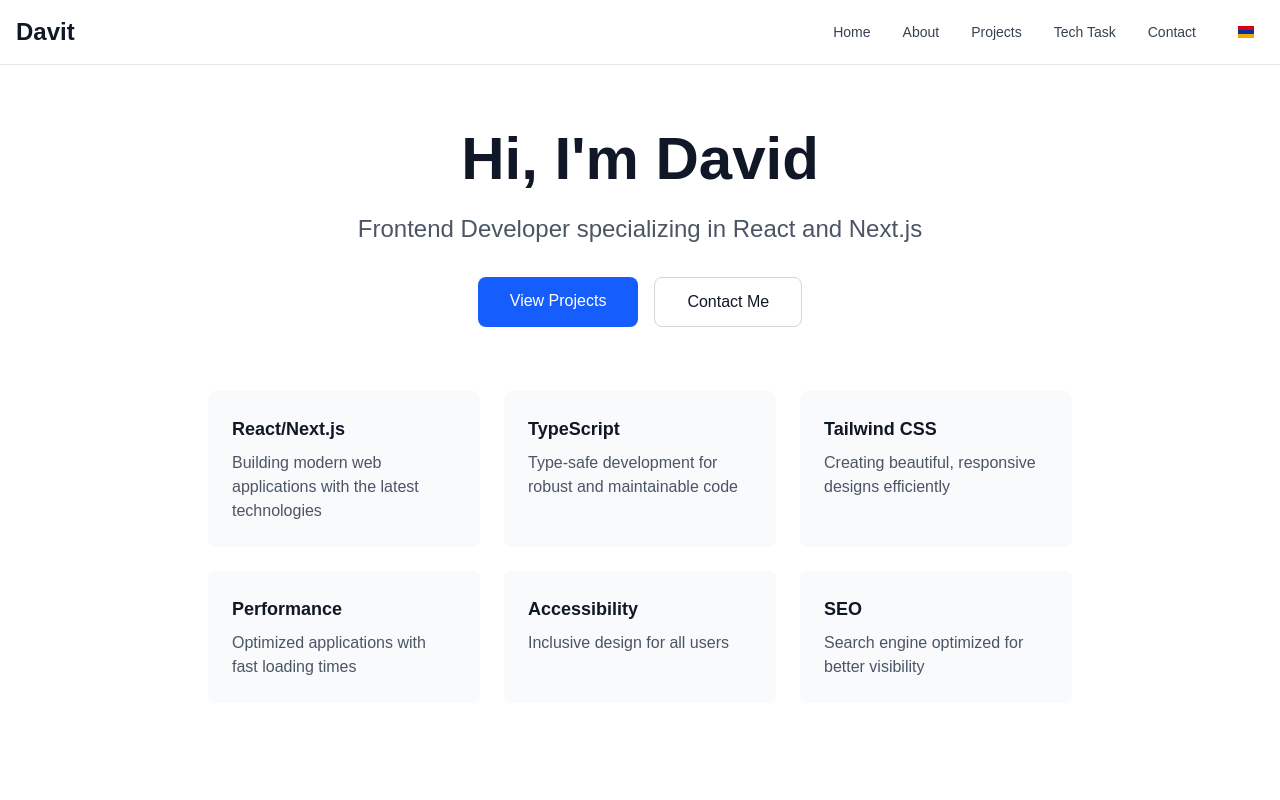
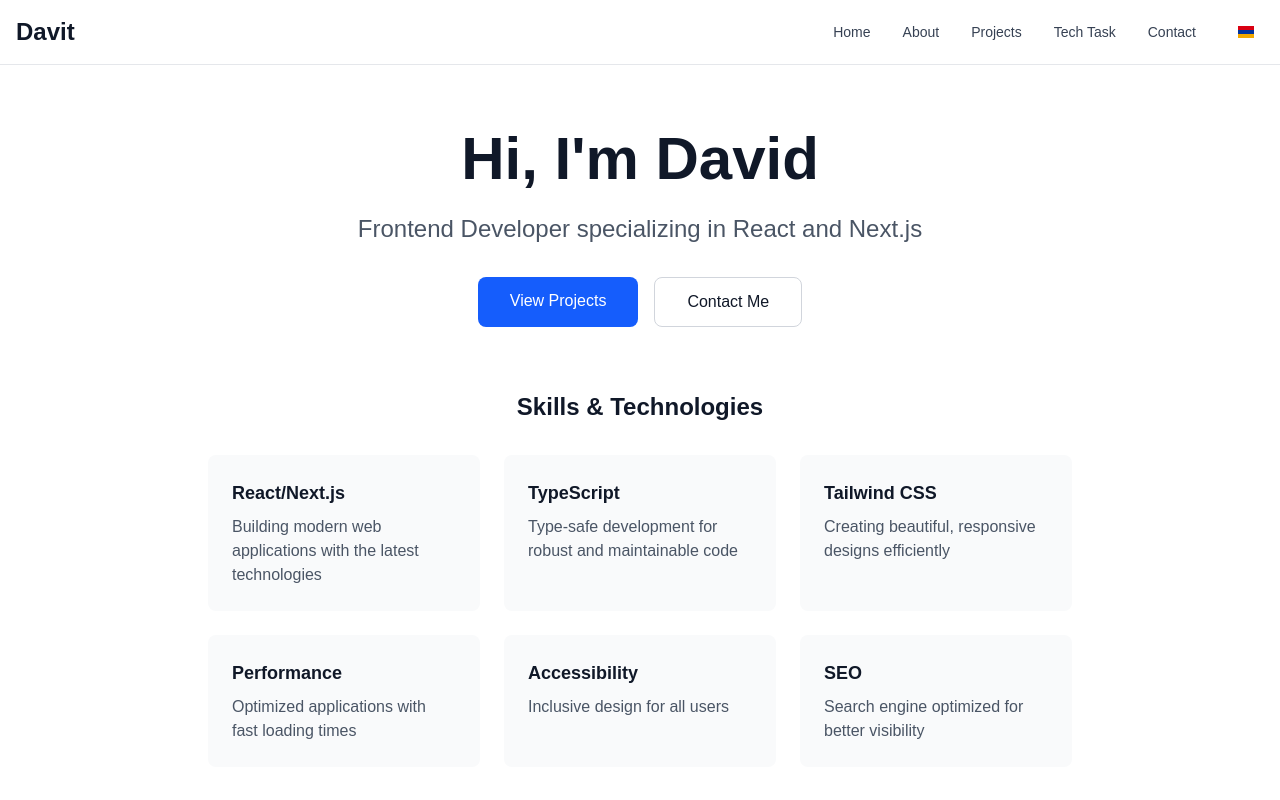
Before and after one commit to DavidGyulinyan/portfolio, a Next.js app: page /Davit-Gyulinyan-Resume.pdf in a window 1280 px wide. Shown: the top 800 px of the page. Built offline with nearby package versions, Linux system fonts and the light colour scheme.

Commit message:
fix: accessibility usage

```diff
--- a/app/[lang]/page.tsx
+++ b/app/[lang]/page.tsx
@@ -66,7 +66,11 @@ export default async function Home({ params }: PageProps) {
           </div>
         </div>
 
-        <div className="grid md:grid-cols-2 lg:grid-cols-3 gap-6 mt-16">
+        <section className="mt-16">
+          <h2 className="text-2xl font-bold text-gray-900 dark:text-white mb-8 text-center">
+            {locale === 'en' ? 'Skills & Technologies' : 'Հմտություններ և տեխնոլոգիաներ'}
+          </h2>
+          <div className="grid md:grid-cols-2 lg:grid-cols-3 gap-6">
             {t.skills.map((skill, index) => (
               <div key={index} className="bg-gray-50 dark:bg-gray-800 p-6 rounded-lg">
                 <h3 className="text-lg font-semibold text-gray-900 dark:text-white mb-2">
@@ -76,6 +80,7 @@ export default async function Home({ params }: PageProps) {
               </div>
             ))}
           </div>
+        </section>
       </main>
     </div>
   );
--- a/app/components/Navigation.tsx
+++ b/app/components/Navigation.tsx
@@ -47,6 +47,8 @@ export default function Navigation() {
           {/* Mobile menu button */}
           <button
             onClick={() => setIsMenuOpen(!isMenuOpen)}
+            aria-label={isMenuOpen ? "Close menu" : "Open menu"}
+            aria-expanded={isMenuOpen}
             className="md:hidden p-2 rounded-md text-gray-700 dark:text-gray-300 hover:text-gray-900 dark:hover:text-white hover:bg-gray-100 dark:hover:bg-gray-800"
           >
             <svg className="w-6 h-6" fill="none" stroke="currentColor" viewBox="0 0 24 24">
```
Lines whose indentation alone changed are shown as unchanged.
